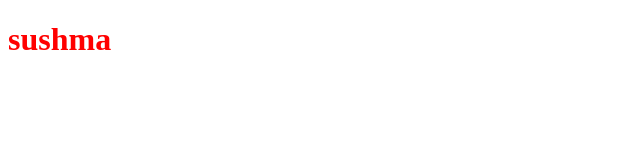
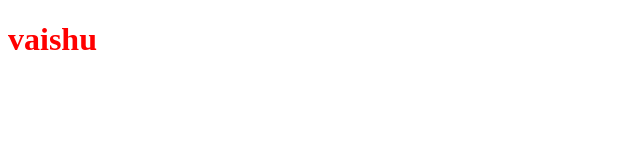
Before and after one commit to sushmarao143/firstprogram, a plain HTML site: page index.html in a window 1280 px wide. Shown: the full height of the page, 0-640 px from the left. Drawn offline with Linux system fonts and the light colour scheme.

Commit message:
modified file

```diff
--- a/index.html
+++ b/index.html
@@ -7,6 +7,6 @@
     <link rel="stylesheet" href="style.css">
 </head>
 <body>
-    <h1>sushma</h1>
+    <h1>vaishu</h1>
 </body>
 </html>
```
